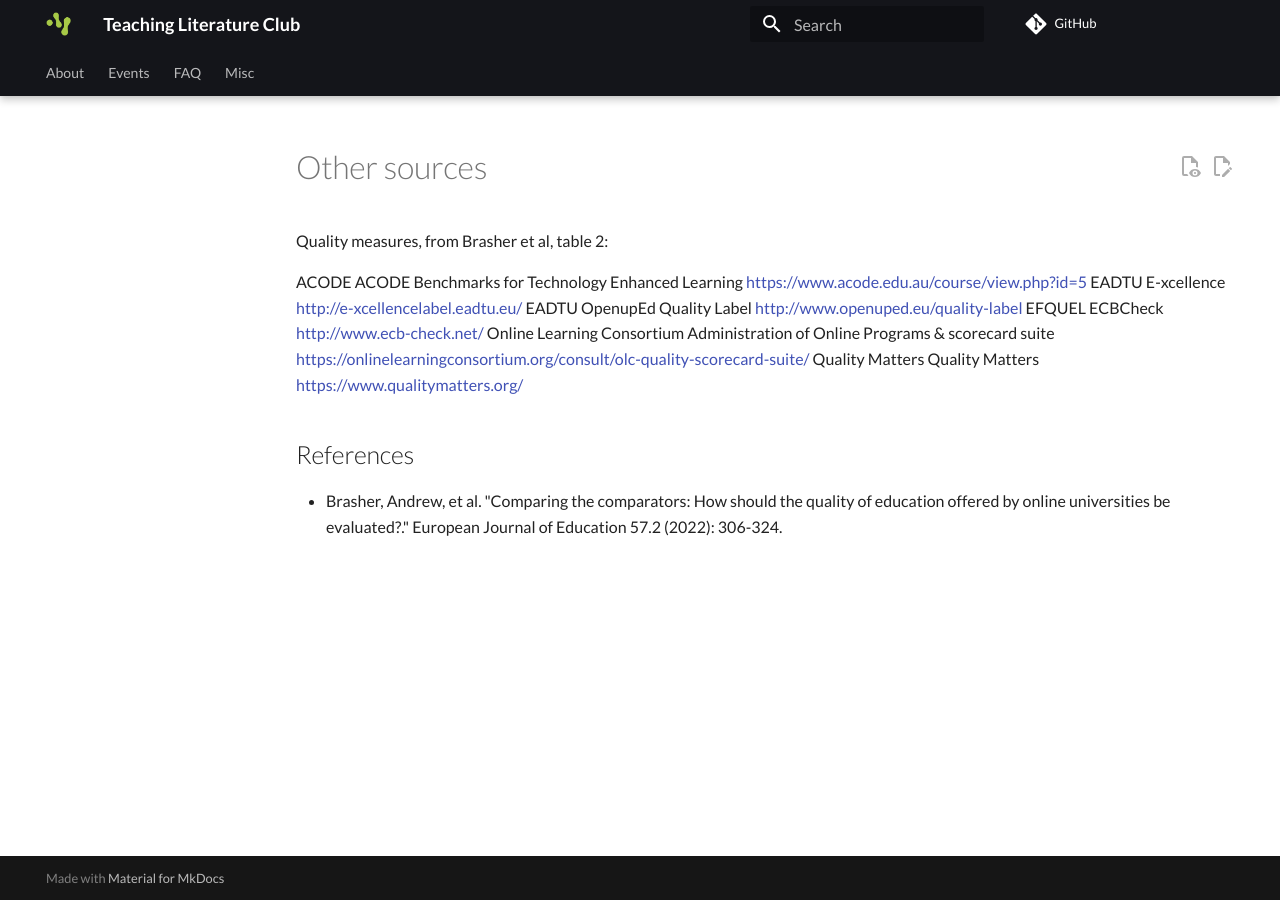
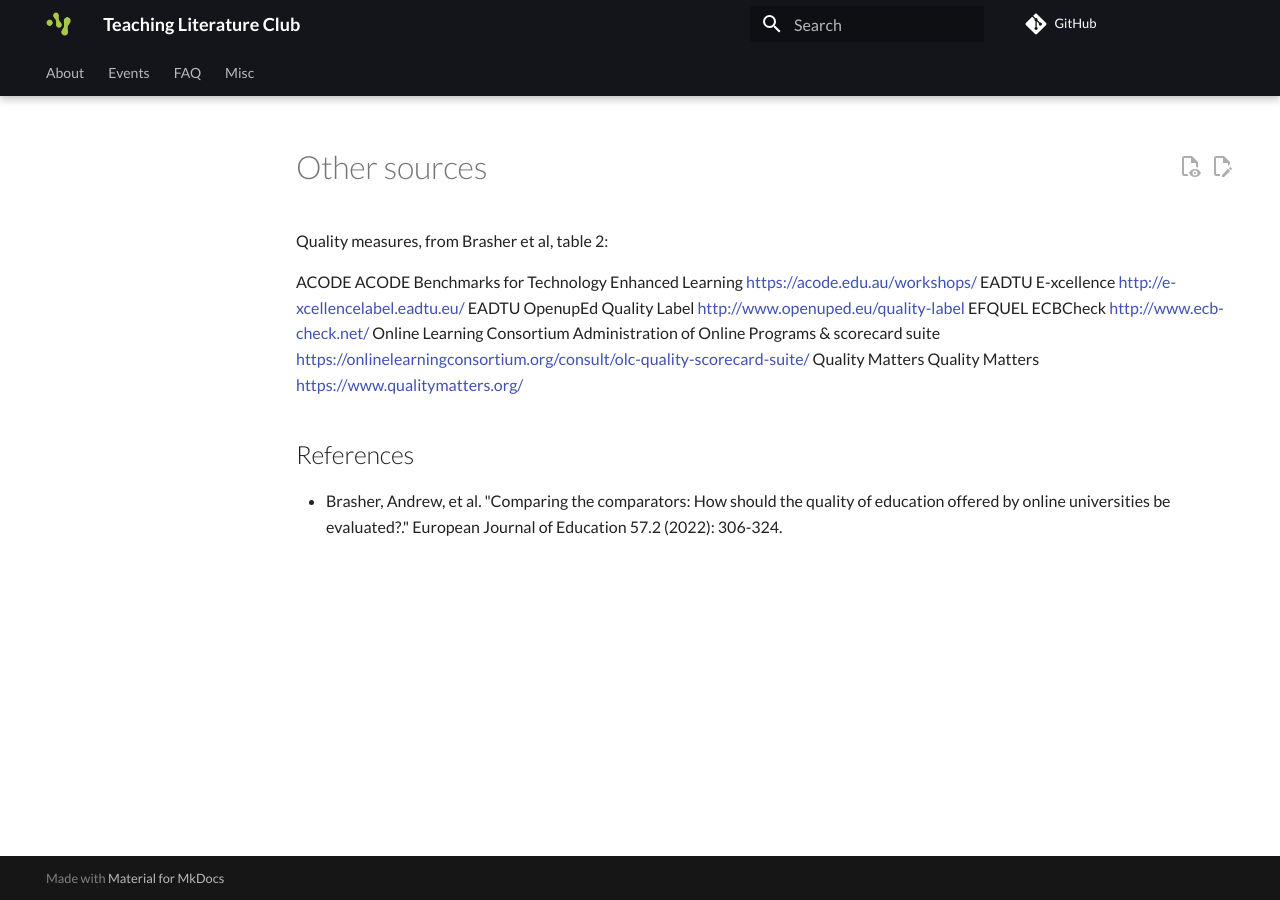
Before and after one commit to NBISweden/teaching_literature_club, an MkDocs documentation site: the page built from docs/events/next/README.md, in a window 1280 px wide. Built offline with MkDocs 1.6.1 and Material for MkDocs 9.7.7, drawn with Linux system fonts in a browser that asks for light colours; comment, search, counter and statistics services are not loaded; some of the changed lines change nothing that is shown.

Commit message:
Fix links

```diff
--- a/docs/events/next/README.md
+++ b/docs/events/next/README.md
@@ -2,7 +2,7 @@
 
 Quality measures, from Brasher et al, table 2:
 
-ACODE ACODE Benchmarks for Technology Enhanced Learning <https://www.acode.edu.au/course/view.php?id=5>
+ACODE ACODE Benchmarks for Technology Enhanced Learning <https://acode.edu.au/workshops/>
 EADTU E-xcellence <http://e-xcellencelabel.eadtu.eu/>
 EADTU OpenupEd Quality Label <http://www.openuped.eu/quality-label>
 EFQUEL ECBCheck <http://www.ecb-check.net/>
```
Also changed, not shown: docs/events/20260126/README.md (renamed from docs/events/20260124/README.md), 2 other files.
